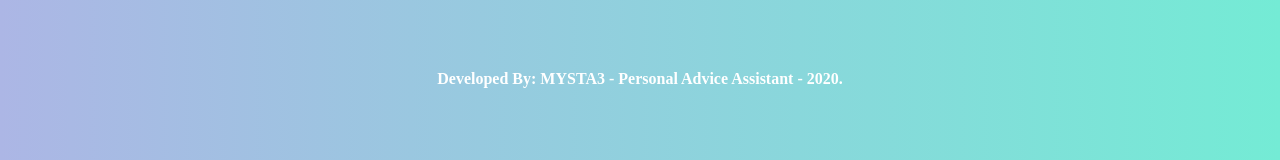
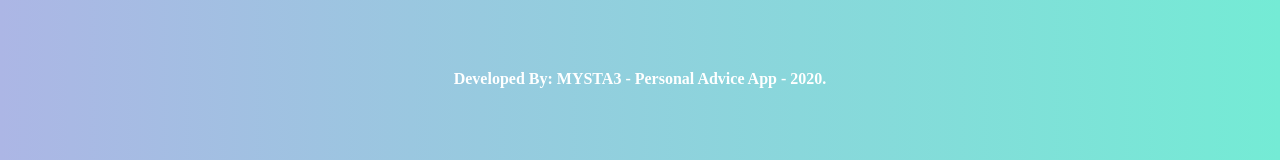
Before and after one commit to Mysta3/advice_app, a React (Create React App) app: page /advice in a window 1280 px wide. Shown: the part 516-676 px from the top of the page. Built offline with nearby package versions, Linux system fonts and the light colour scheme.

Commit message:
updated npm packages, fixed Tip ID number not showing

```diff
--- a/src/App.js
+++ b/src/App.js
@@ -5,6 +5,8 @@ import Header from './components/Header';
 import AdviceResult from './components/AdviceResult';
 import Home from './components/Home';
 import Axios from 'axios';
+
+
 import { makeStyles } from '@material-ui/core/styles';
 const useStyles = makeStyles({
   footer: {
@@ -49,7 +51,7 @@ function App() {
         </Switch>
       </main>
       <footer className={classes.footer}>
-        Developed By: MYSTA3 - Personal Advice Assistant - 2020.
+        Developed By: MYSTA3 - Personal Advice App - 2020.
       </footer>
     </div>
   );
--- a/src/components/AdviceResult.js
+++ b/src/components/AdviceResult.js
@@ -24,8 +24,7 @@ const useStyles = makeStyles({
 function AdviceResult(props) {
   const classes = useStyles(); //applies styles to variable
   const advice = props.getAdvice.advice; //advice content
-  const adviceID = props.getAdvice.slip_id; //advice ID
-
+  const adviceID = props.getAdvice.id; //advice ID
   return (
     <Card className={classes.card}>
       {advice && <h3 className={classes.header}>Today's Advice</h3>}
```
Also changed, not shown: package.json (+7 -7 lines), 1 other file (tests, documents, lock files or other folders).
